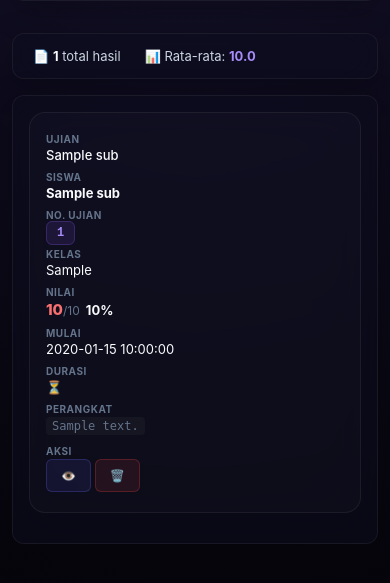
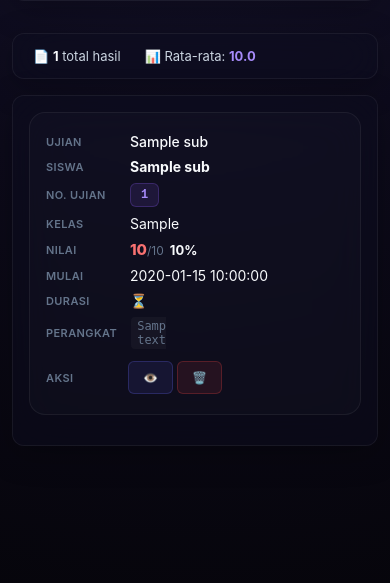
Before and after one commit to amnahwaida/EXAMVAN, a Flask app: template server/templates/submissions.html in a window 390 px wide. Shown: the part 242-825 px from the top of the page. Run offline with Flask 3, Linux system fonts and the light colour scheme; the template is opened without the code that fills it: most values are stand-ins (such as "Sample title", 1, 10 or a date in 2020).

Commit message:
fix: mobile label+value inline flex biar gak 1 kolom

```diff
--- a/server/static/css/admin-responsive.css
+++ b/server/static/css/admin-responsive.css
@@ -147,17 +147,27 @@
     #submissionsTable td {
         padding: 4px 0;
         border-bottom: none;
-        font-size: 13px;
+        font-size: 14px;
+        display: flex;
+        align-items: center;
+        gap: 6px;
     }
     #submissionsTable td::before {
         content: attr(data-label);
-        display: block;
-        font-size: 10px;
-        font-weight: 700;
+        font-size: 11px;
+        font-weight: 600;
         color: var(--text-muted);
-        text-transform: uppercase;
-        letter-spacing: 0.5px;
-        margin-bottom: 2px;
+        flex-shrink: 0;
+        min-width: 70px;
+    }
+    /* Nilai cell keeps its column layout */
+    #submissionsTable td[data-label="Nilai"] {
+        flex-wrap: wrap;
+    }
+    #submissionsTable td[data-label="Aksi"] {
+        justify-content: flex-start;
+        gap: 4px;
+        padding-top: 6px;
     }
 
     /* Mobile: score inline dengan value */
```
